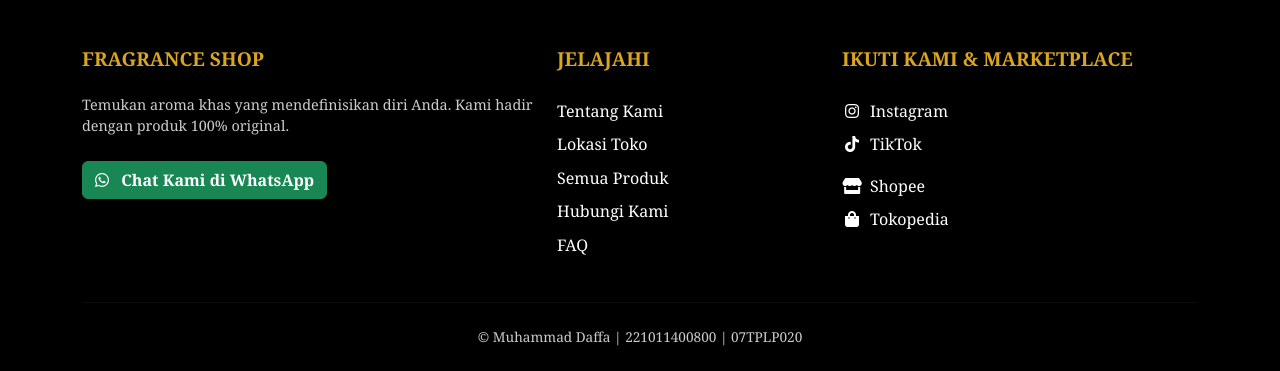
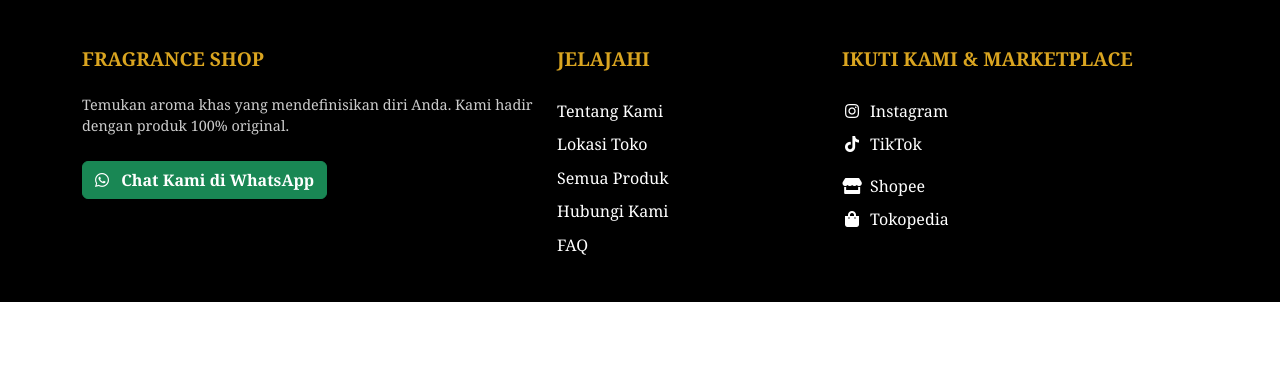
Before and after one commit to dapaa67/toko_parfum, a PHP site: page / in a window 1280 px wide. Shown: the part 4848-5219 px from the top of the page. After the commit the page ends 5150 px from the top, so only its background shows below. Run offline with PHP 8.4, Linux system fonts and the light colour scheme; data comes from the database, SQL or seed files in the repository; some libraries are stand-ins or nearby versions.

Commit message:
update footer

```diff
--- a/views/footer.php
+++ b/views/footer.php
@@ -45,15 +45,7 @@
             </div>
         </div>
 
-        <hr class="my-4">
 
-        <div class="row">
-            <div class="col-md-12 text-center">
-                <p class="mb-0" style="font-size: 0.85rem;">
-                    &copy; Muhammad Daffa | 221011400800 | 07TPLP020
-                </p>
-            </div>
-        </div>
     </div>
 </footer>
 <script src="js/bootstrap.bundle.min.js"></script>
```
Also changed, not shown: admin/includes/footer.php (+0 -7 lines).
